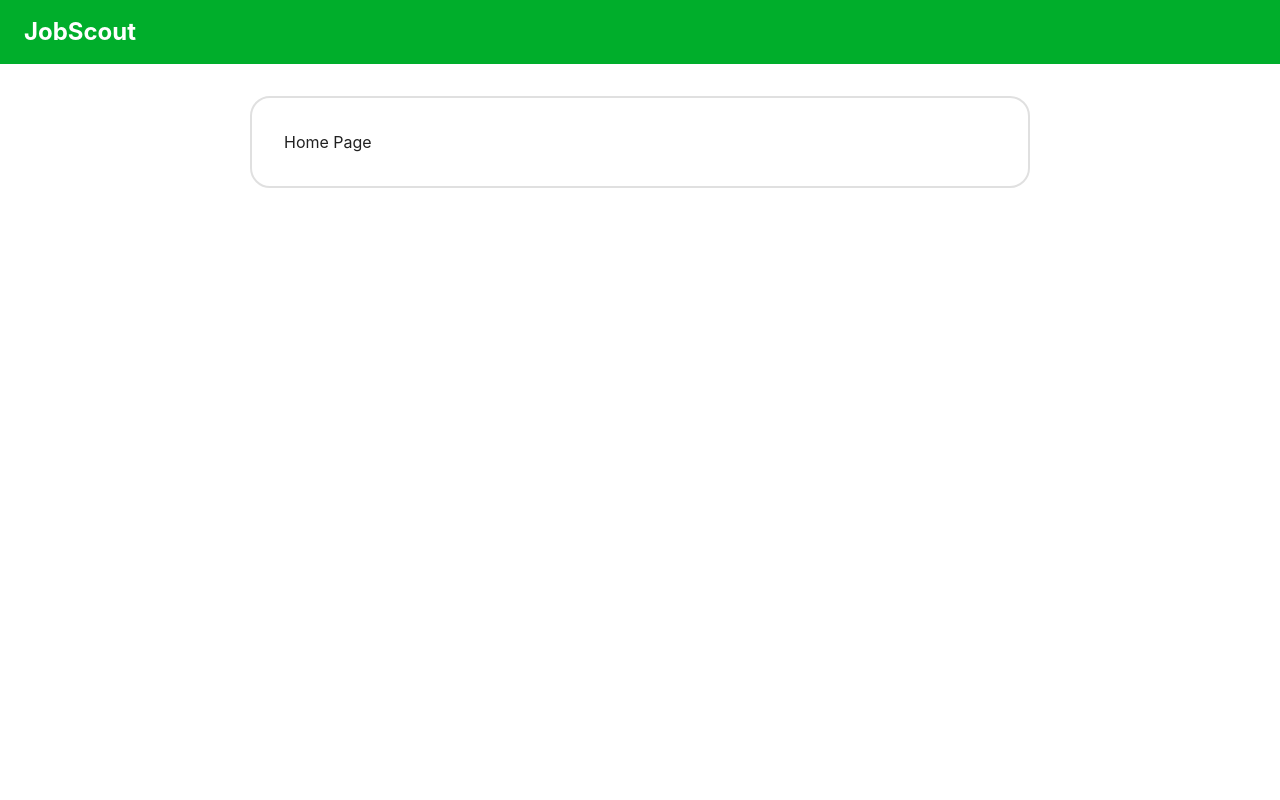
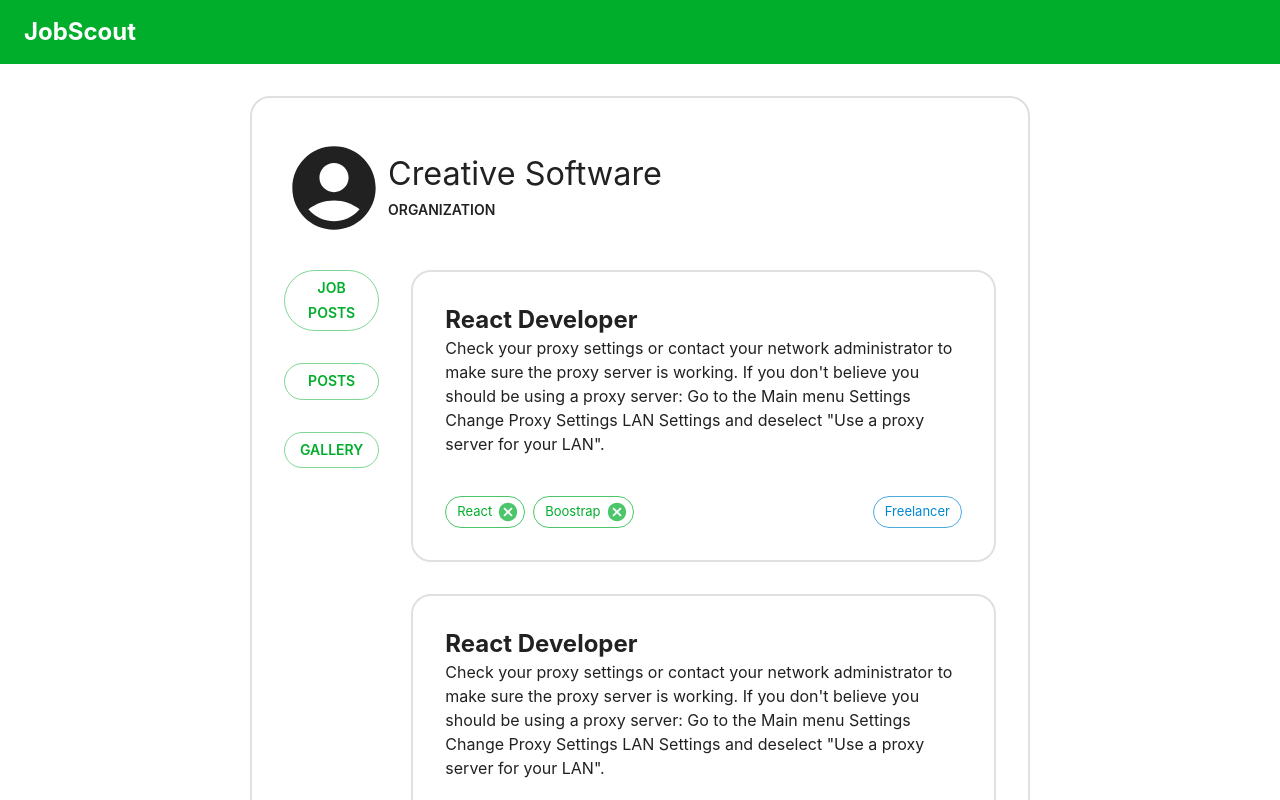
Before and after one commit to zetcco/jobscout-frontend, a React (Create React App) app: page /home in a window 1280 px wide. Shown: the top 800 px of the page. Built offline with nearby package versions, Linux system fonts and the light colour scheme.

Commit message:
OrgJobPosts , Posts , Gallery modified

```diff
--- a/src/components/profile/Profile.jsx
+++ b/src/components/profile/Profile.jsx
@@ -15,10 +15,10 @@ export const Profile = ({profileIcon , buttonSet1 , buttonSet2 , contend}) => {
                     </Stack>}
                 </Stack>
                 <Stack spacing= {4} direction={'row'}>
-                    <Grid item xs = {4} lg ={4}>
+                    <Grid item xs = {4}>
                         <Stack direction = {'column'} spacing = {4}>{ buttonSet2 }</Stack>
                     </Grid>
-                    <Grid item xs = {8} lg = {8}>
+                    <Grid item xs = {8}>
                         <Stack direction = {'column'} spacing = {4}>{ contend }</Stack>
                     </Grid>
                 </Stack>
--- a/src/routes/Home.jsx
+++ b/src/routes/Home.jsx
@@ -1,13 +1,12 @@
 import { Typography } from "@mui/material"
 import { BasicCard } from "../components/BasicCard"
+import { OrgJobPosts } from "./profile/organization/OrgJobPosts"
 
 export const Home = () => {
 
     return (
         <>
-        <BasicCard>
-            <Typography>Home Page</Typography>
-        </BasicCard>
+        <OrgJobPosts/>
         </>
     )
 }
--- a/src/routes/profile/organization/JobPosts.jsx
+++ b/src/routes/profile/organization/OrgJobPosts.jsx
@@ -4,10 +4,10 @@ import { Profile } from '../../../components/profile/Profile'
 import { ProfileWithFullNameSubtitle } from '../../../components/profile/ProfileWithFullNameSubtitle'
 import SingleJobPost from '../../../components/job_postings/SingleJobPost';
 
-export const JobPost = () => {
+export const OrgJobPosts = () => {
   return (
         <Profile
-            profileIcon={<ProfileWithFullNameSubtitle name = {'Nipun Madumal'} subtitle={'Creative Software'}/>}
+            profileIcon={<ProfileWithFullNameSubtitle name = {'Creative Software'} subtitle={'Organization'}/>}
 
             buttonSet2 ={[
                 <Button variant = {'outlined'}>Job Posts</Button> ,
```
Also changed, not shown: src/routes/profile/organization/Gallery.jsx (+26 -0 lines), src/routes/profile/organization/Posts.jsx (+26 -0 lines).
